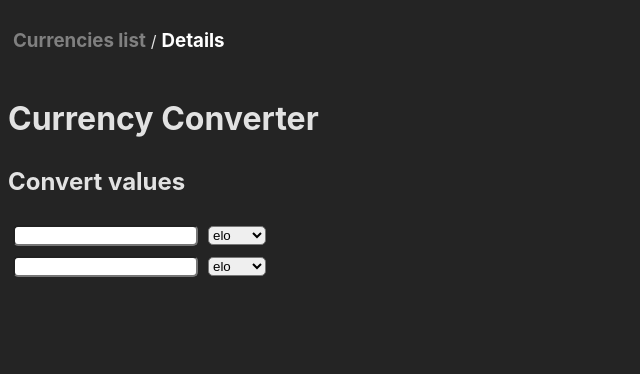
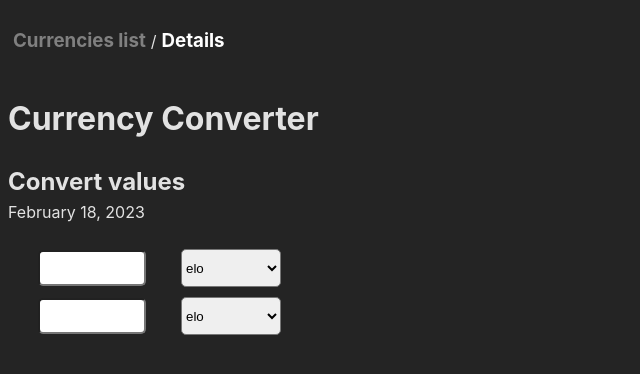
Before and after one commit to Kszalank/Currency-Converter, a React (Vite) app: page /details in a window 1280 px wide. Shown: the top 374 px of the page, without its empty margins (0-640 px from the left). Built offline with nearby package versions, Linux system fonts and the light colour scheme.

Commit message:
date element added

```diff
--- /dev/null
+++ b/src/components/Date.jsx
@@ -0,0 +1,16 @@
+import React from "react";
+import "../styles/Date.scss";
+
+function CurrentDate() {
+  const date = new Date();
+  const day = date.getDate();
+  const month = date.toLocaleString("eng", { month: "long" });
+  const year = date.getFullYear();
+  return (
+    <div className="date">
+      {month} {day}, {year}
+    </div>
+  );
+}
+
+export default CurrentDate;
--- a/src/components/Heading.jsx
+++ b/src/components/Heading.jsx
@@ -1,7 +1,12 @@
 import React from "react";
+import "../styles/Heading.scss";
 
 function Heading({ variant, children }) {
-  return variant === "title" ? <h1>{children}</h1> : <h2>{children}</h2>;
+  return variant === "title" ? (
+    <h1 className="heading-1">{children}</h1>
+  ) : (
+    <h2 className="heading-2">{children}</h2>
+  );
 }
 
 export default Heading;
--- a/src/pages/DetailsPage.jsx
+++ b/src/pages/DetailsPage.jsx
@@ -3,6 +3,7 @@ import Heading from "../components/Heading";
 import Breadcrumbs from "../components/Breadcrumb";
 import Input from "../components/Input";
 import Select from "../components/Select";
+import CurrentDate from "../components/Date";
 
 function DetailsPage() {
   const options = [
@@ -23,6 +24,7 @@ function DetailsPage() {
       </div>
       <Heading variant="title">Currency Converter</Heading>
       <Heading variant="subtitle">Convert values</Heading>
+      <CurrentDate />
       <div>
         <Input
           value={selectedCurrencyValue}
--- a/src/styles/Breadcrumbs.scss
+++ b/src/styles/Breadcrumbs.scss
@@ -1,4 +1,4 @@
-.breadcrumbs{
+.breadcrumbs {
     text-decoration:none;
     color: gray;
 
--- a/src/styles/CurrenciesListPage.scss
+++ b/src/styles/CurrenciesListPage.scss
@@ -1,4 +1,4 @@
-.breadcrumbs-container{
+.breadcrumbs-container {
 display: flex;
 align-items: center;
 text-indent: 5px;
--- /dev/null
+++ b/src/styles/Date.scss
@@ -0,0 +1,3 @@
+.date {
+    margin-bottom: 20px;
+}
--- /dev/null
+++ b/src/styles/Heading.scss
@@ -0,0 +1,3 @@
+h2 {
+    margin-bottom: 0;
+}
--- a/src/styles/Input.scss
+++ b/src/styles/Input.scss
@@ -1,4 +1,7 @@
-.input{
+.input {
     border-radius: 5px;
     margin: 5px;
+    width: 100px;
+    height: 30px;
+    margin-left: 30px;
 }
--- a/src/styles/Select.scss
+++ b/src/styles/Select.scss
@@ -1,4 +1,7 @@
-.select{
+.select {
     border-radius: 5px;
     margin: 5px;
+    width:100px;
+    height: 38px;
+    margin-left: 30px;
 }
--- a/src/styles/Table.scss
+++ b/src/styles/Table.scss
@@ -1,3 +1,3 @@
-.table-element{
+.table-element {
     text-align: center;
   }
```
